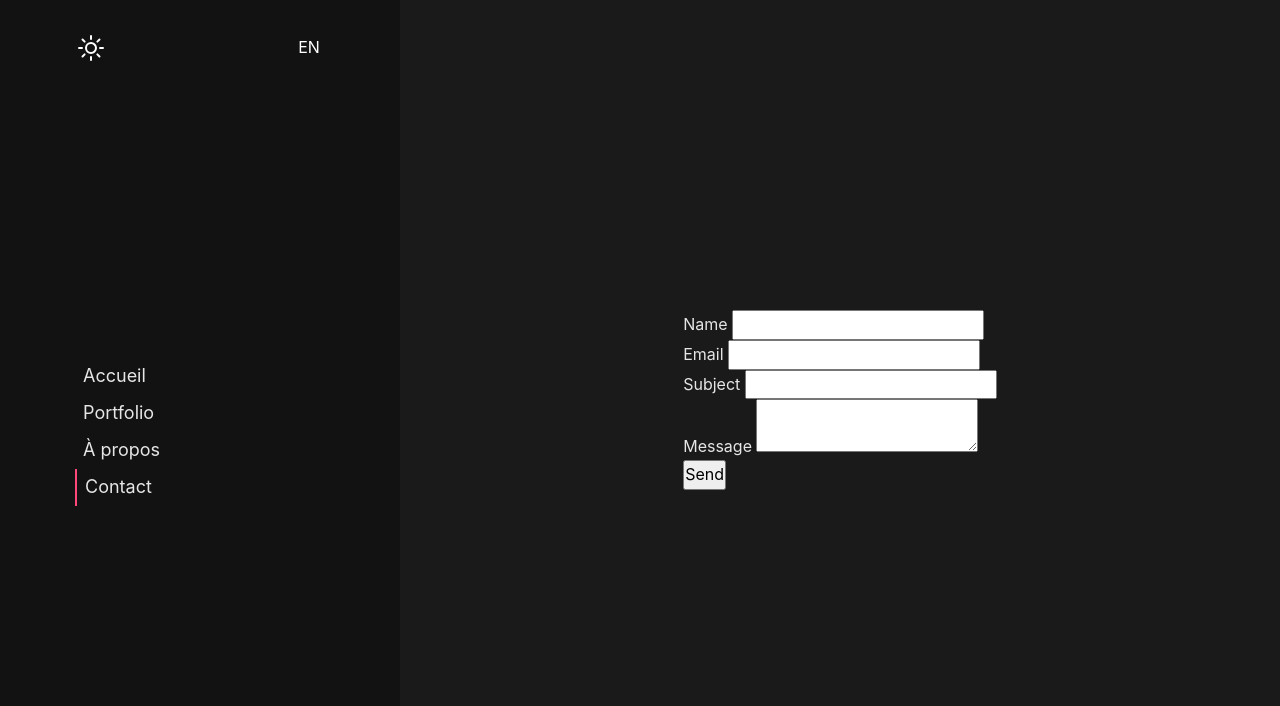
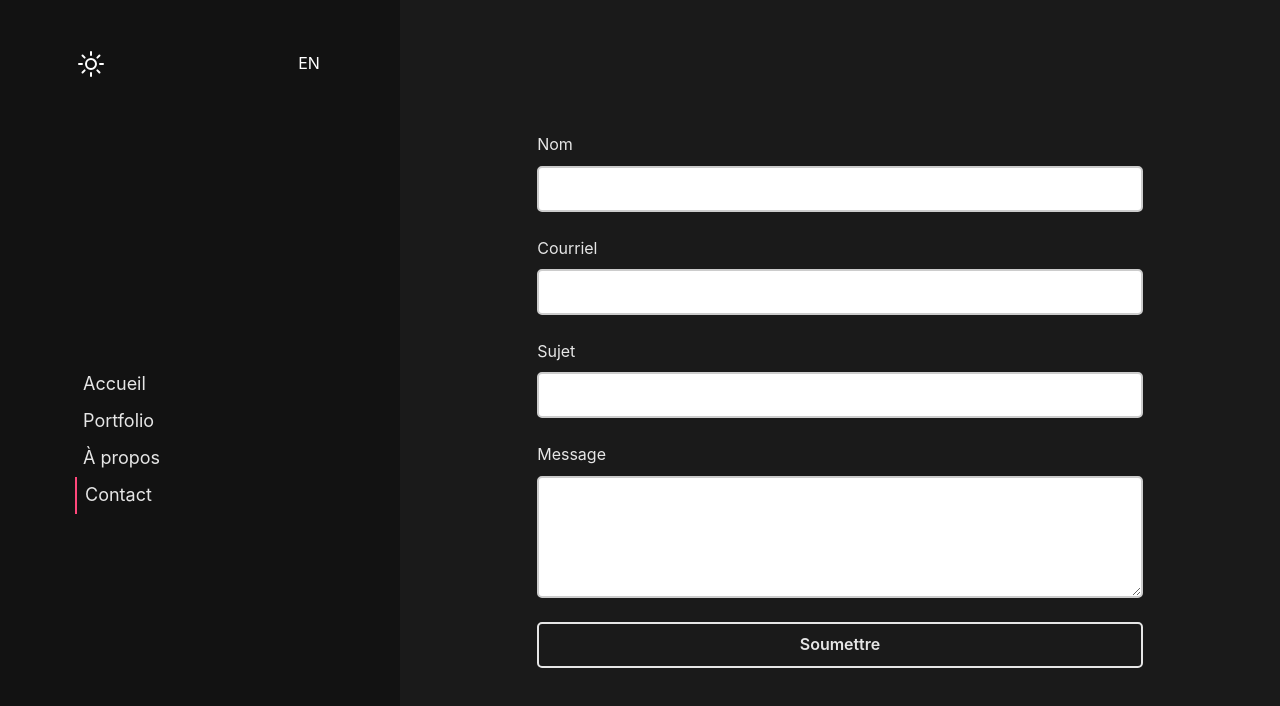
Before and after one commit to ysimard94/portfolio, a Vue app: page /contact in a window 1280 px wide. Shown: the top 706 px of the page. Built offline with nearby package versions, Linux system fonts and the light colour scheme.

Commit message:
Translation for contact page

```diff
--- a/src/App.vue
+++ b/src/App.vue
@@ -75,6 +75,7 @@ main {
     padding-block: 100px;
     padding-inline: 2rem;
     max-width: 850px;
+    width: 100%;
 }
 
 /* ----- Call to action button ------ */
@@ -112,7 +113,8 @@ main {
     transform: scaleY(1);
 }
 
-.call-to-action:hover {
+.call-to-action:hover,
+.call-to-action:focus-visible {
     color: white;
 }
 
--- a/src/locales/en.json
+++ b/src/locales/en.json
@@ -39,6 +39,17 @@
             }
         }
     },
+    "contact": {
+        "title": "Contact",
+        "subtitle": "Get in touch!",
+        "form": {
+            "name": "Name",
+            "email": "Email",
+            "subject": "Subject",
+            "message": "Message",
+            "submit": "Send"
+        }
+    },
     "notFound": {
         "title": "Page not found",
         "message": "The page you are looking for does not exist.",
--- a/src/locales/fr.json
+++ b/src/locales/fr.json
@@ -39,6 +39,17 @@
             }
         }
     },
+    "contact": {
+        "title": "Contact",
+        "subtitle": "Contactez-moi!",
+        "form": {
+            "name": "Nom",
+            "email": "Courriel",
+            "subject": "Sujet",
+            "message": "Message",
+            "submit": "Soumettre"
+        }
+    },
     "notFound": {
         "title": "Page non trouvée",
         "message": "La page que vous avez demandée n'existe pas.",
--- a/src/views/ContactView.vue
+++ b/src/views/ContactView.vue
@@ -45,6 +45,7 @@ export default {
             method="POST"
             netlify-honeypot="bot-field"
             data-netlify="true"
+            class="contact-form"
         >
             <p class="hidden">
                 <label>
@@ -52,37 +53,33 @@ export default {
                     <input name="bot-field" />
                 </label>
             </p>
-            <p>
-                <label
-                    >Name <input v-model="form.name" type="text" name="name"
-                /></label>
-            </p>
-            <p>
-                <label
-                    >Email
-                    <input v-model="form.email" type="email" name="email"
-                /></label>
-            </p>
-            <p>
-                <label
-                    >Subject
-                    <input v-model="form.subject" type="text" name="subject"
-                /></label>
-            </p>
-            <p>
-                <label
-                    >Message
-                    <textarea
-                        v-model="form.message"
-                        type="text"
-                        name="message"
-                        rows="2"
-                    />
-                </label>
-            </p>
-            <p>
-                <button type="submit">Send</button>
-            </p>
+
+            <label for="name">{{ $t("contact.form.name") }}</label>
+            <input v-model="form.name" type="text" name="name" id="name" />
+
+            <label for="email">{{ $t("contact.form.email") }}</label
+            ><input v-model="form.email" type="email" name="email" id="email" />
+
+            <label for="subject">{{ $t("contact.form.subject") }}</label>
+            <input
+                v-model="form.subject"
+                type="text"
+                name="subject"
+                id="subject"
+            />
+
+            <label for="message">{{ $t("contact.form.message") }}</label>
+            <textarea
+                v-model="form.message"
+                type="text"
+                name="message"
+                rows="4"
+                id="message"
+            />
+
+            <button type="submit" class="call-to-action">
+                {{ $t("contact.form.submit") }}
+            </button>
         </form>
     </section>
 </template>
@@ -90,4 +87,40 @@ export default {
 .hidden {
     display: none;
 }
+
+.section {
+    display: flex;
+}
+
+.contact-form {
+    display: flex;
+    flex-direction: column;
+    max-width: 60ch;
+    width: 100%;
+    gap: 0.5rem;
+    margin-inline: auto;
+}
+
+.contact-form > *:not(p) {
+    width: 100%;
+}
+
+input + label,
+button {
+    margin-top: 1rem;
+}
+
+input,
+textarea {
+    border: 2px solid hsl(0, 0%, 80%);
+    border-radius: 5px;
+    padding: 0.5rem;
+}
+
+input:focus,
+textarea:focus {
+    outline: var(--accent-color) solid 2px;
+    outline-offset: 2px;
+    outline-style: groove;
+}
 </style>
```
